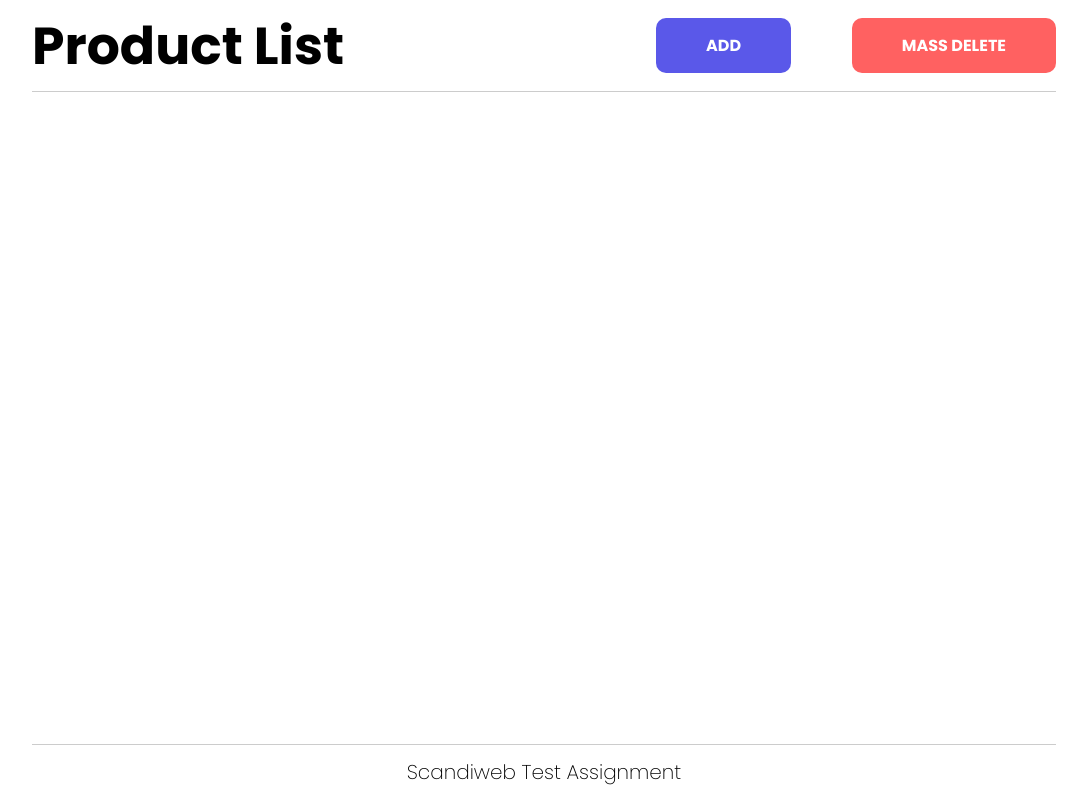
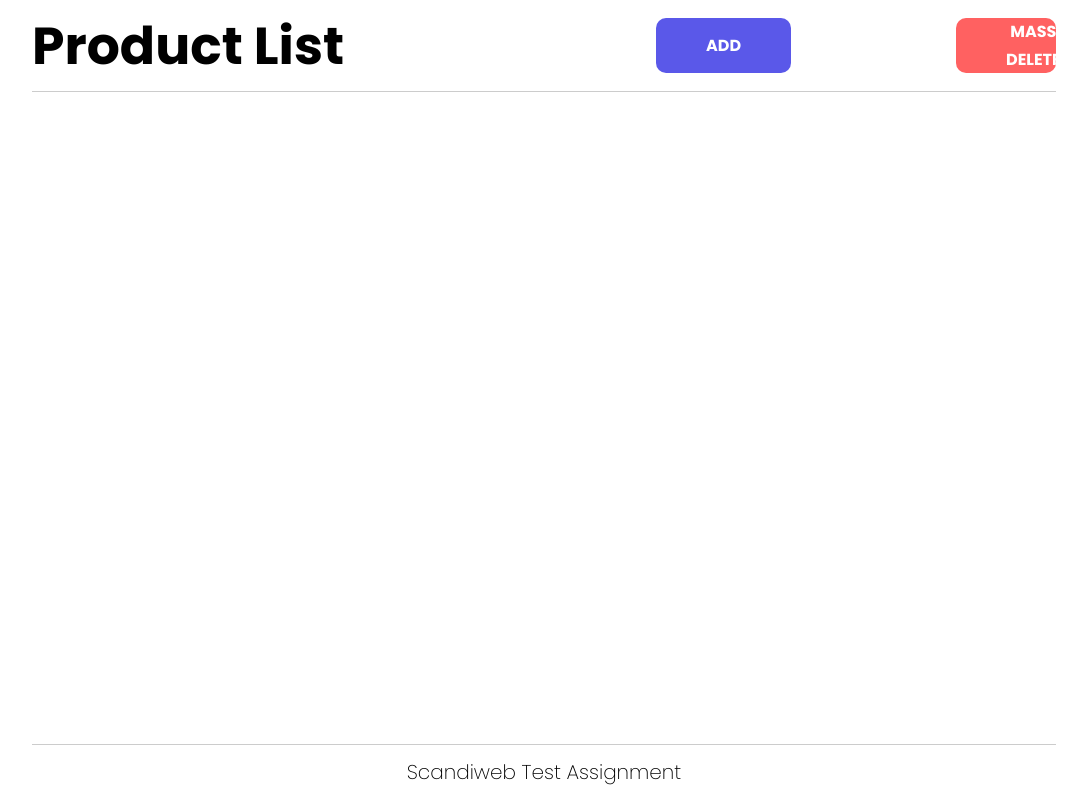
Before and after one commit to AminMusah/scandiwebtest, a React (Vite) app: page / in a window 1280 px wide. Shown: the whole page, without its empty margins (96-1183 px from the left). Built offline with nearby package versions, Linux system fonts and the light colour scheme; no server answers.

Commit message:
remove delete-button

```diff
--- a/src/components/Header.jsx
+++ b/src/components/Header.jsx
@@ -22,7 +22,7 @@ function Header() {
                 ADD
               </Link>{" "}
               <button
-                className="btn secondary-btn delete-checkbox delete-button"
+                className="btn secondary-btn delete-checkbox"
                 onClick={() => {
                   handleDelete(id);
                 }}
--- a/src/index.css
+++ b/src/index.css
@@ -192,9 +192,9 @@ body {
   width: 40px;
 }
 
-.delete-button {
+/* .delete-button {
   width: 215px;
-}
+} */
 
 .middle-section {
   display: flex;
```
